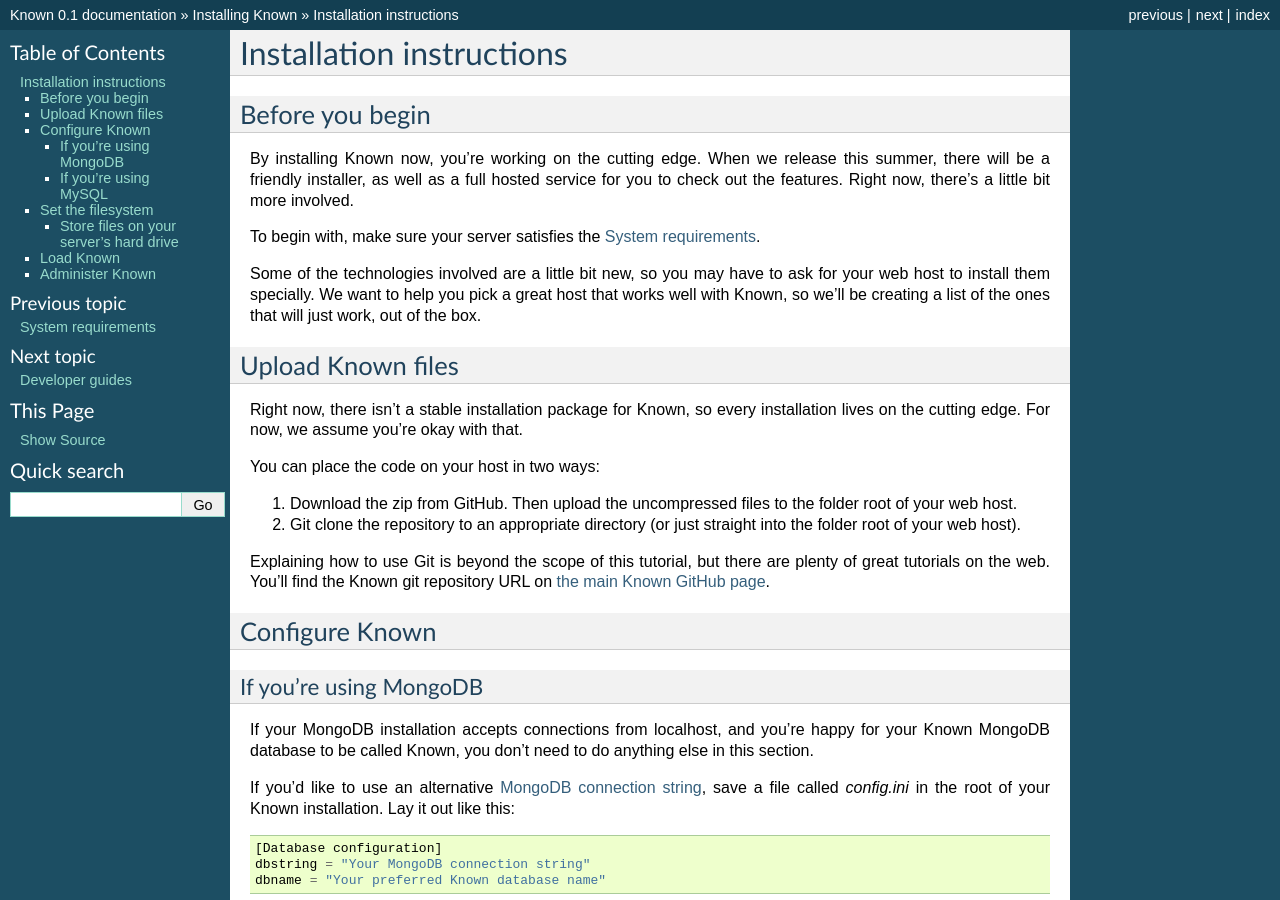
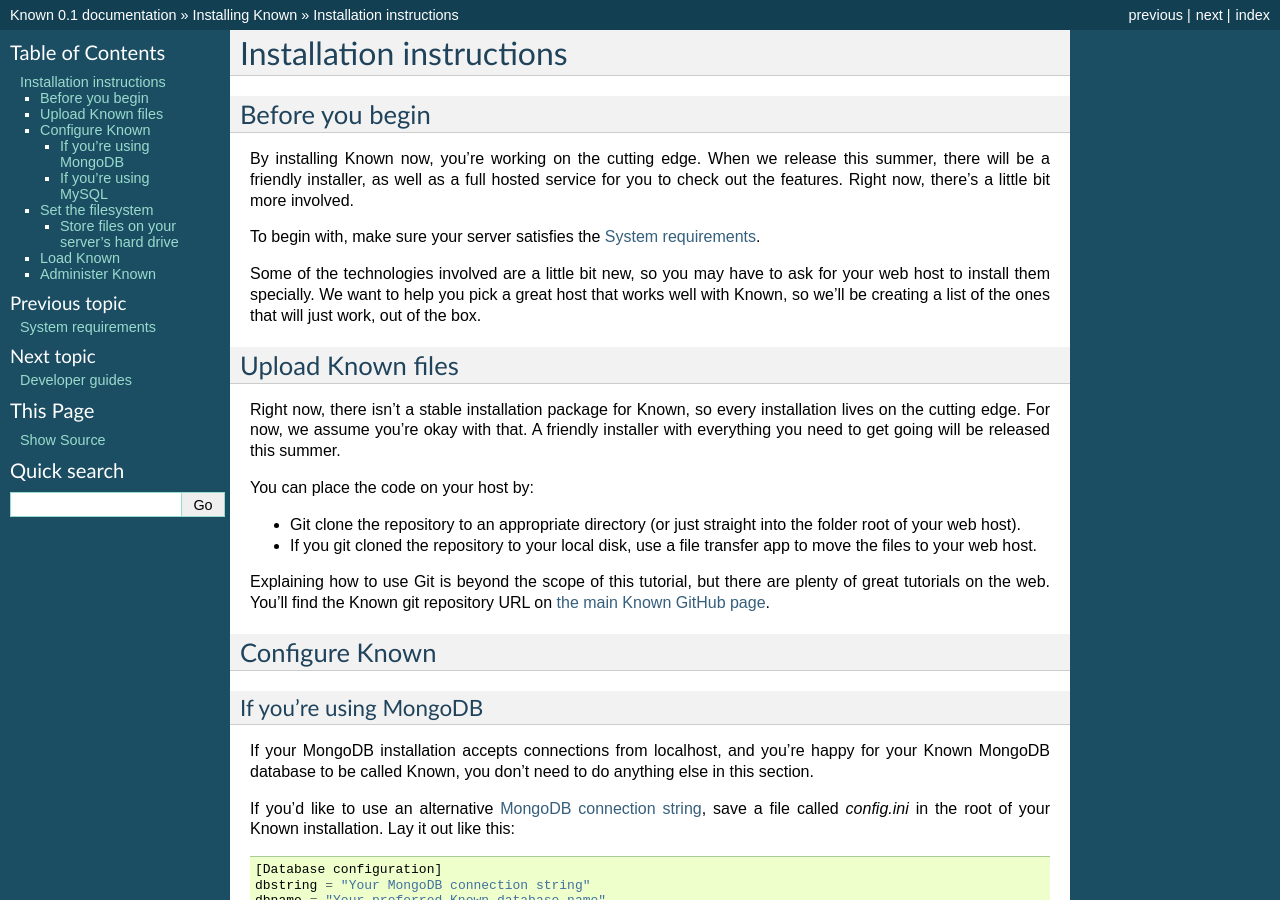
Before and after one commit to idno/known, a Sphinx documentation site: the page built from docs/install/instructions.rst, in a window 1280 px wide and 900 px high. Built offline with Sphinx 7.4.7, drawn with Linux system fonts in a browser that asks for light colours.

Commit message:
Improving installation instructions by removing GitHub zip

```diff
--- a/docs/install/instructions.rst
+++ b/docs/install/instructions.rst
@@ -18,12 +18,13 @@
 ------------------
 
 Right now, there isn't a stable installation package for Known, so every installation lives on the cutting edge. For
-now, we assume you're okay with that.
+now, we assume you're okay with that. A friendly installer with everything you need to get going will be released
+this summer.
 
-You can place the code on your host in two ways:
+You can place the code on your host by:
 
-#. Download the zip from GitHub. Then upload the uncompressed files to the folder root of your web host.
-#. Git clone the repository to an appropriate directory (or just straight into the folder root of your web host).
+* Git clone the repository to an appropriate directory (or just straight into the folder root of your web host).
+* If you git cloned the repository to your local disk, use a file transfer app to move the files to your web host.
 
 Explaining how to use Git is beyond the scope of this tutorial, but there are plenty of great tutorials on the web.
 You'll find the Known git repository URL on `the main Known GitHub page <https://github.com/idno/idno>`_.
```
